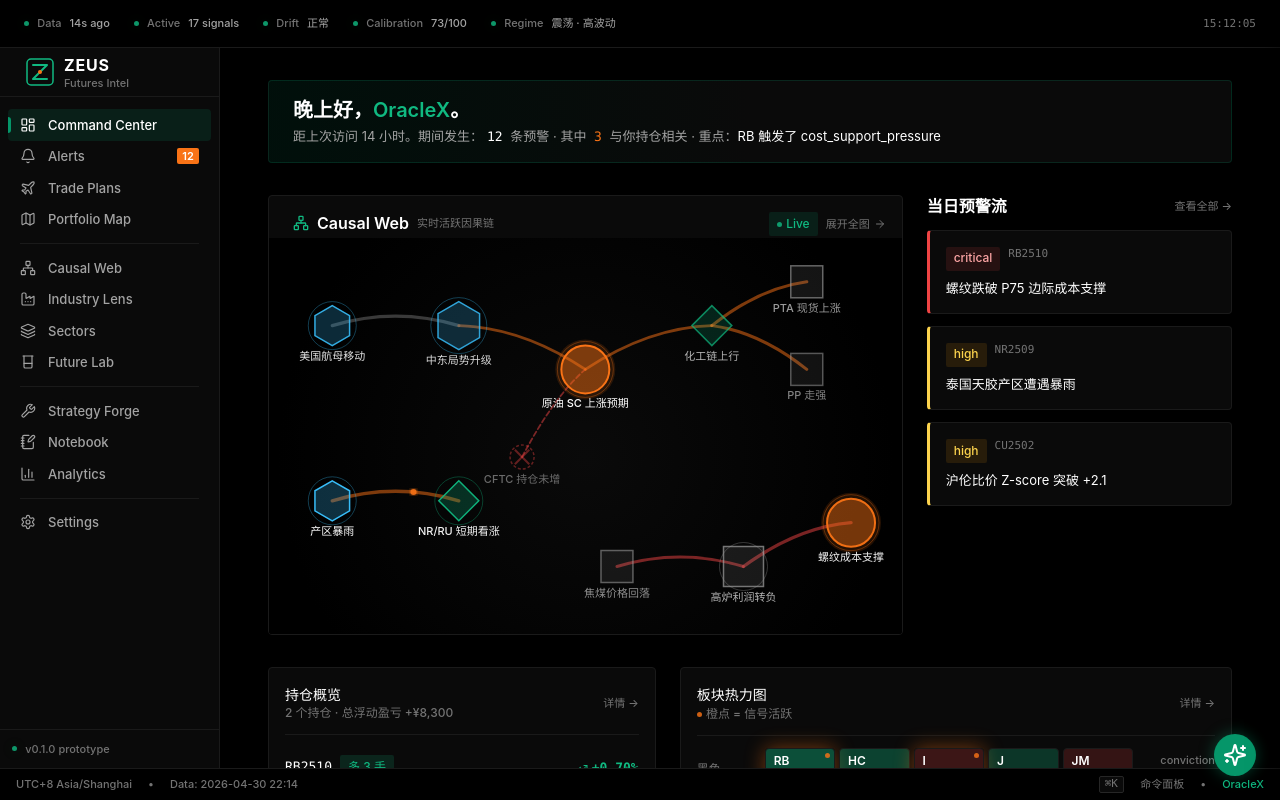
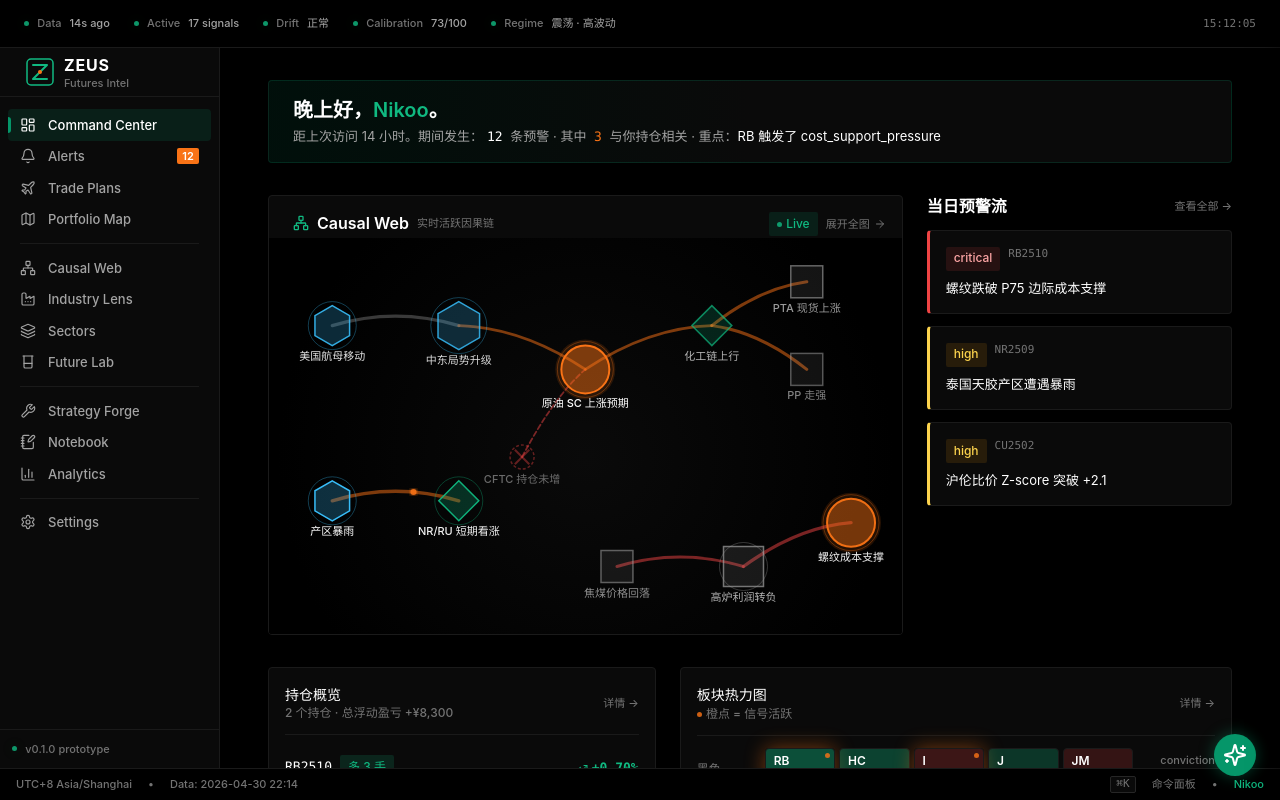
Before and after one commit to wukong930/Zeus, a Next.js app in the folder frontend/: page / in a window 1280 px wide. Built offline with nearby package versions, Linux system fonts and the light colour scheme.

Commit message:
feat: 用户名 OracleX → Nikoo + 加入品牌标语 'Trades are won before they begin'

```diff
--- a/frontend/src/app/layout.tsx
+++ b/frontend/src/app/layout.tsx
@@ -50,7 +50,7 @@ function StatusBar() {
         </kbd>
         <span>命令面板</span>
         <span>•</span>
-        <span className="text-brand-emerald-bright">OracleX</span>
+        <span className="text-brand-emerald-bright">Nikoo</span>
       </div>
     </div>
   );
--- a/frontend/src/app/settings/page.tsx
+++ b/frontend/src/app/settings/page.tsx
@@ -73,6 +73,9 @@ export default function SettingsPage() {
 
       <Card variant="flat" className="border-l-[3px] border-l-brand-emerald">
         <div className="text-h3 mb-1">关于 Zeus</div>
+        <p className="italic text-brand-emerald-bright text-sm mb-3">
+          Trades are won before they begin.
+        </p>
         <p className="text-sm text-text-secondary">
           v0.1.0 — Prototype Demo. 这个版本是纯前端原型，所有数据为模拟。后端 Python 服务（事件总线、信号检测、校准循环、对抗引擎、Alert Agent）将在 Phase 1 开始构建。
         </p>
--- a/frontend/src/components/BootSequence.tsx
+++ b/frontend/src/components/BootSequence.tsx
@@ -87,6 +87,14 @@ export function BootSequence({ children }: { children: React.ReactNode }) {
                 FUTURES INTELLIGENCE PLATFORM
               </div>
               <motion.div
+                className="mt-6 text-sm italic text-brand-emerald-bright tracking-wide"
+                initial={{ opacity: 0, y: 6 }}
+                animate={{ opacity: 1, y: 0 }}
+                transition={{ delay: 0.9, duration: 0.6 }}
+              >
+                Trades are won before they begin
+              </motion.div>
+              <motion.div
                 className="mt-8 w-48 h-px bg-border-subtle relative overflow-hidden"
                 initial={{ opacity: 0 }}
                 animate={{ opacity: 1 }}
--- a/frontend/src/data/mock.ts
+++ b/frontend/src/data/mock.ts
@@ -425,7 +425,7 @@ export const HEARTBEAT_STATE = {
 
 export const PERSONAL_GREETING = {
   greeting: "晚上好",
-  username: "OracleX",
+  username: "Nikoo",
   hoursSinceLastVisit: 14,
   alertsSinceLastVisit: 12,
   alertsRelevantToPosition: 3,
```
Also changed, not shown: 1 other file (tests, documents, lock files or other folders).
